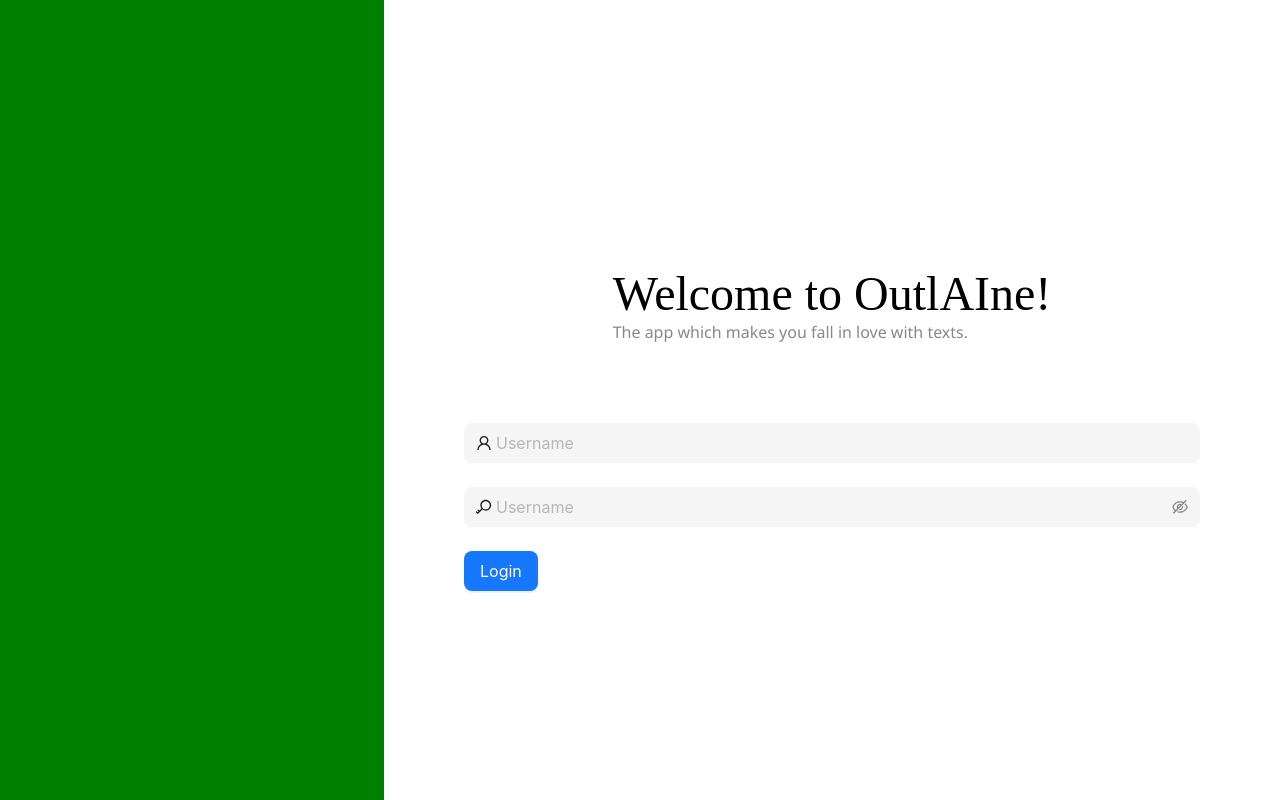
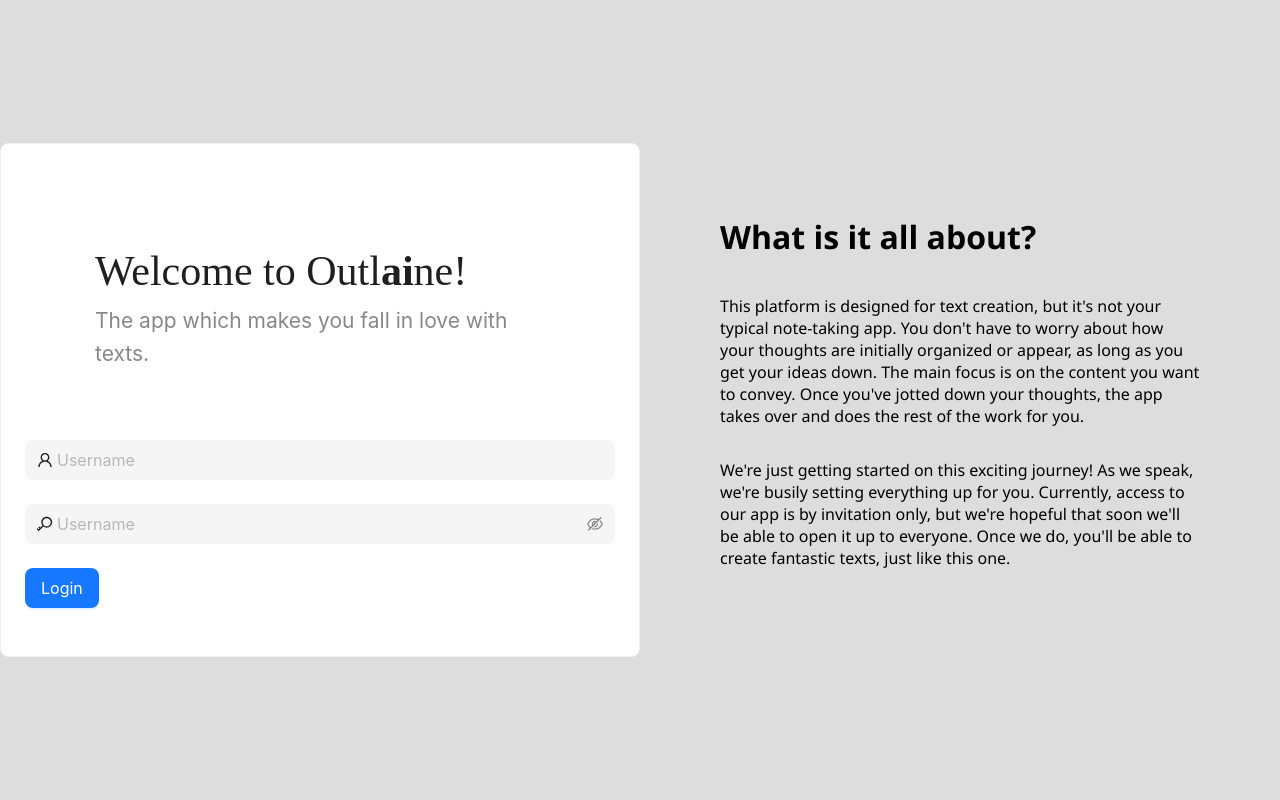
Before and after one commit to sukram42/creative-writing, a React (Vite) app: page /#/login in a window 1280 px wide. Built offline with nearby package versions, Linux system fonts and the light colour scheme; no server answers.

Commit message:
new landing

```diff
--- a/src/main.tsx
+++ b/src/main.tsx
@@ -9,7 +9,7 @@ import { Provider } from 'react-redux';
 import { store } from './app/store.ts';
 import { ProjectView } from './views/projects/projects.view.tsx';
 import { AcceptInvite } from './views/acceptInvite/accept-invite.view.tsx';
-import { PostHogProvider} from 'posthog-js/react'
+// import { PostHogProvider} from 'posthog-js/react'
 
 const router = createHashRouter(
   createRoutesFromElements(
@@ -23,18 +23,18 @@ const router = createHashRouter(
     </>
   )
 );
-const options = {
-  api_host: import.meta.env.VITE_REACT_APP_PUBLIC_POSTHOG_HOST,
-}
+// const options = {
+//   api_host: import.meta.env.VITE_REACT_APP_PUBLIC_POSTHOG_HOST,
+// }
 
 ReactDOM.createRoot(document.getElementById('root')!).render(
-  <PostHogProvider
-    apiKey={import.meta.env.VITE_REACT_APP_PUBLIC_POSTHOG_HOST}
-    options={options}
-  >
+  // <PostHogProvider
+  //   apiKey={import.meta.env.VITE_REACT_APP_PUBLIC_POSTHOG_HOST}
+  //   options={options}
+  // >
     <Provider store={store}>
       <RouterProvider router={router} />
     </Provider>
-  </PostHogProvider>
+  // </PostHogProvider>
 
 )
--- a/src/views/login/login.view.scss
+++ b/src/views/login/login.view.scss
@@ -1,15 +1,24 @@
 .loginView {
     display: grid;
-    grid-template-columns: 30% 70%;
+    grid-template-columns: 50% 50%;
     grid-template-rows: auto;
-    grid-template-areas: "img login .";
+    grid-template-areas: "login img .";
     height: 100%;
 
+    overflow-y: hidden;
+
     .img {
-        background-color: green;
+        background-color: #ddd;
         min-height: 100%;
         grid-area: img;
         min-width: 100%;
+        overflow: auto;
+        box-sizing: border-box;
+        padding: 5em;
+
+        display: flex;
+        flex-direction: column;
+        justify-content: center;
     }
 
     .textInfo {
@@ -22,17 +31,50 @@
             font-family: serif;
         }
 
-
         .appDescription {
-            color: #888
+            color: #888;
+            font-size: 1.5em;
         }
 
 
     }
 
+    .paragraph {
+        display: grid;
+        grid-template-columns: 1fr;
+        grid-template-areas: "paragraph";
+
+
+        cursor: default;
+
+        * {
+            grid-area: paragraph;
+        }
+
+        .text {
+            opacity: 1;
+            transition: opacity 0.2s ease-in-out; // Add transition
+        }
+
+        .outline {
+            opacity: 0;
+            transition: opacity 0.2s ease-in-out; // Add transition
+        }
+
+        &:hover {
+            .text {
+                opacity: 0;
+            }
+
+            .outline {
+                opacity: 1;
+            }
+        }
+    }
+
     .loginForm {
         padding: 5em;
-    box-sizing: border-box;
+        box-sizing: border-box;
         grid-area: login;
         display: flex;
         flex-direction: column;
@@ -41,6 +83,14 @@
         width: 100%;
         align-content: stretch;
 
+        background-color: #ddd;
+
+        position: sticky;
+
+        .loginCard {
+            position: absolute;
+        }
+
         .formElement {
             width: 100%;
         }
--- a/src/views/login/login.view.tsx
+++ b/src/views/login/login.view.tsx
@@ -1,4 +1,4 @@
-import { Button, Form, Input } from "antd";
+import { Button, Card, Form, Input } from "antd";
 import { useState } from "react";
 import { supabase } from "../../app/supabaseClient";
 import { Navigate } from "react-router-dom";
@@ -27,16 +27,51 @@ export function LoginView() {
     }
     const formItemLayout = {
         labelCol: { span: 0 },
-        wrapperCol: { span: 2},
+        wrapperCol: { span: 2 },
     };
 
     return (
         <div className="loginView">
             <div>{user ? <Navigate to={"/"}></Navigate> : ""}</div>
-            <div className="img"></div>
+            <div className="img">
+                <h1>What is it all about?</h1>
+                <div className="paragraph">
+                    <div className="text">
+                        <p>
+                            This platform is designed for text creation, but it's not your typical note-taking app. You don't have to worry about how your thoughts are initially organized or appear, as long as you get your ideas down. The main focus is on the content you want to convey. Once you've jotted down your thoughts, the app takes over and does the rest of the work for you.
+                        </p>
+                    </div>
+                    <div className="outline">
+                        <ul>
+                            <li>This is a platform to create texts</li>
+                            <ul>
+                                <li >Other then normally u just dump down ur thoughts</li>
+                                <li >Doesnt even matter how it looks like </li>
+                                <li>Its just important that the content is in u need.</li>
+                                <li >This app will then do the rest</li>
+                            </ul></ul>
+                    </div>
+                </div>
+                <div className="paragraph">
+                    <div className="text">
+                        <p>
+                            We're just getting started on this exciting journey! As we speak, we're busily setting everything up for you. Currently, access to our app is by invitation only, but we're hopeful that soon we'll be able to open it up to everyone. Once we do, you'll be able to create fantastic texts, just like this one.
+                        </p>
+                    </div>
+                    <div className="outline">
+                        <ul>
+                            <li>We are still in the beginning</li>
+                            <ul><li >We are currently working on setting all up </li>
+                                <li>Hence, right now we only allow invitations to the app</li>
+                                <li>But hopefully soon we can open it up</li><li>And allow creating amazing texts</li>
+                                <li>like this one here</li></ul></ul>
+                    </div>
+                </div>
+            </div>
             <div className="loginForm">
+                <Card className="loginCard">
                     <div className="textInfo">
-                    <div className="appName">Welcome to OutlAIne!</div>
+                        <div className="appName">Welcome to Outl<b>ai</b>ne!</div>
                         <div className="appDescription">
                             The app which makes you fall in love with texts.</div>
                     </div>
@@ -68,7 +103,8 @@ export function LoginView() {
                             </Button>
                         </Form.Item>
                     </Form>
+                </Card>
             </div>
-        </div>
+        </div >
     );
 }
```
Lines whose indentation alone changed are shown as unchanged.
